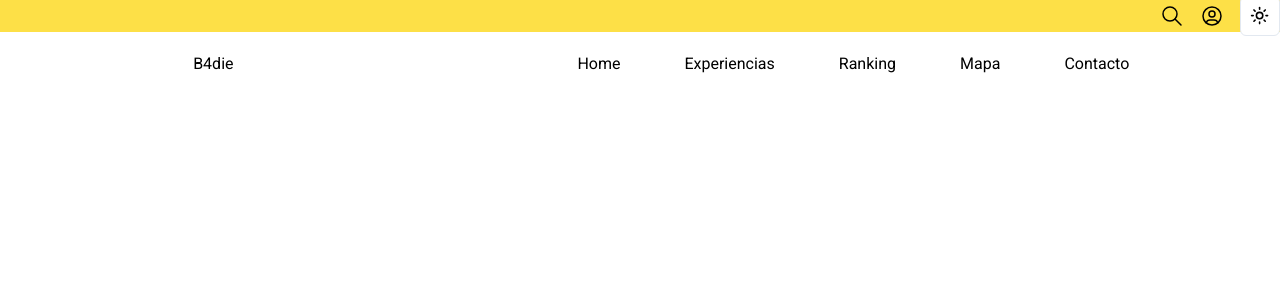
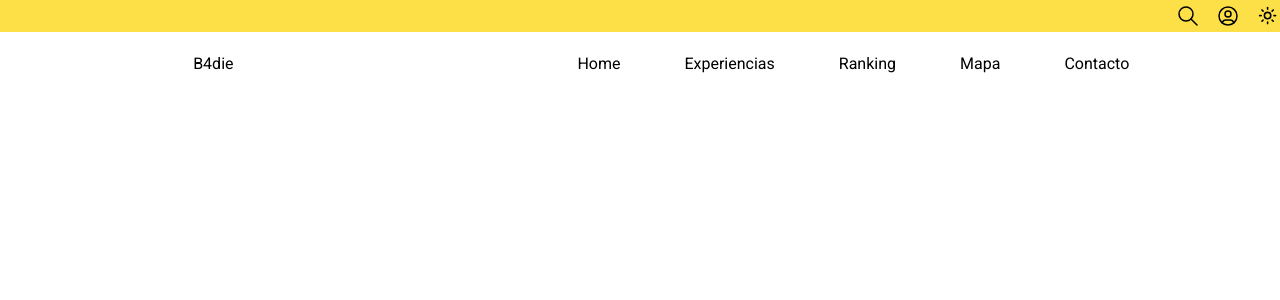
Before and after one commit to Jhersonnpa/b4die, a Next.js app: page / in a window 1280 px wide. Shown: the top 300 px of the page. Built offline with nearby package versions, Linux system fonts and the light colour scheme.

Commit message:
Creacion de variante customizada en Button ui

```diff
--- /dev/null
+++ b/src/app/not-found.tsx
@@ -0,0 +1,7 @@
+const NotFoundPage = () => {
+  return (
+    <div>404 Not found PAge</div>
+  )
+}
+
+export default NotFoundPage
--- a/src/components/modeToggle.tsx
+++ b/src/components/modeToggle.tsx
@@ -18,7 +18,7 @@
   return (
     <DropdownMenu>
       <DropdownMenuTrigger asChild>
-        <Button variant="outline" size="icon">
+        <Button variant="custom" size="custom">
           <Sun className="h-[1.2rem] w-[1.2rem] rotate-0 scale-100 transition-all dark:-rotate-90 dark:scale-0" />
           <Moon className="absolute h-[1.2rem] w-[1.2rem] rotate-90 scale-0 transition-all dark:rotate-0 dark:scale-100" />
           <span className="sr-only">Toggle theme</span>
--- a/src/components/ui/button.tsx
+++ b/src/components/ui/button.tsx
@@ -5,7 +5,7 @@
 import { cn } from "@/lib/utils"
 
 const buttonVariants = cva(
-  "inline-flex items-center justify-center whitespace-nowrap rounded-md text-sm font-medium ring-offset-background transition-colors focus-visible:outline-none focus-visible:ring-2 focus-visible:ring-ring focus-visible:ring-offset-2 disabled:pointer-events-none disabled:opacity-50",
+  "inline-flex items-center justify-center whitespace-nowrap rounded-md text-sm font-medium ring-offset-background transition-colors disabled:pointer-events-none disabled:opacity-50 focus-visible:outline-none focus-visible:ring-2 focus-visible:ring-ring focus-visible:ring-offset-2",
   {
     variants: {
       variant: {
@@ -18,12 +18,14 @@
           "bg-secondary text-secondary-foreground hover:bg-secondary/80",
         ghost: "hover:bg-accent hover:text-accent-foreground",
         link: "text-primary underline-offset-4 hover:underline",
+        custom: "text-black focus-visible:outline-none focus-visible:ring-0 focus-visible:ring-offset-0 hover:bg-secondary/20"
       },
       size: {
         default: "h-10 px-4 py-2",
         sm: "h-9 rounded-md px-3",
         lg: "h-11 rounded-md px-8",
         icon: "h-10 w-10",
+        custom: "h-[24px] w-[24px]"
       },
     },
     defaultVariants: {
```
Also changed, not shown: src/app/user/page.tsx (renamed from src/app/[user]/page.tsx).
